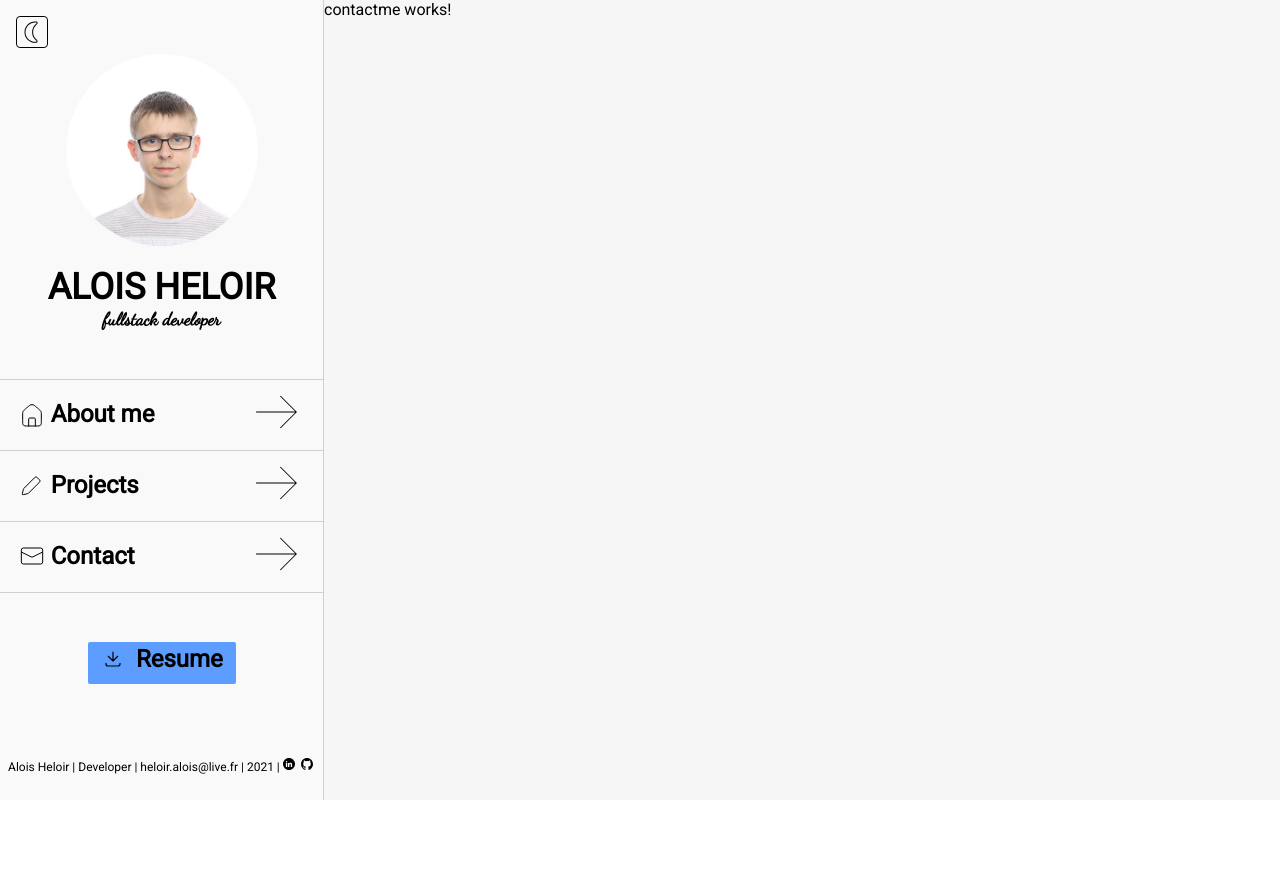
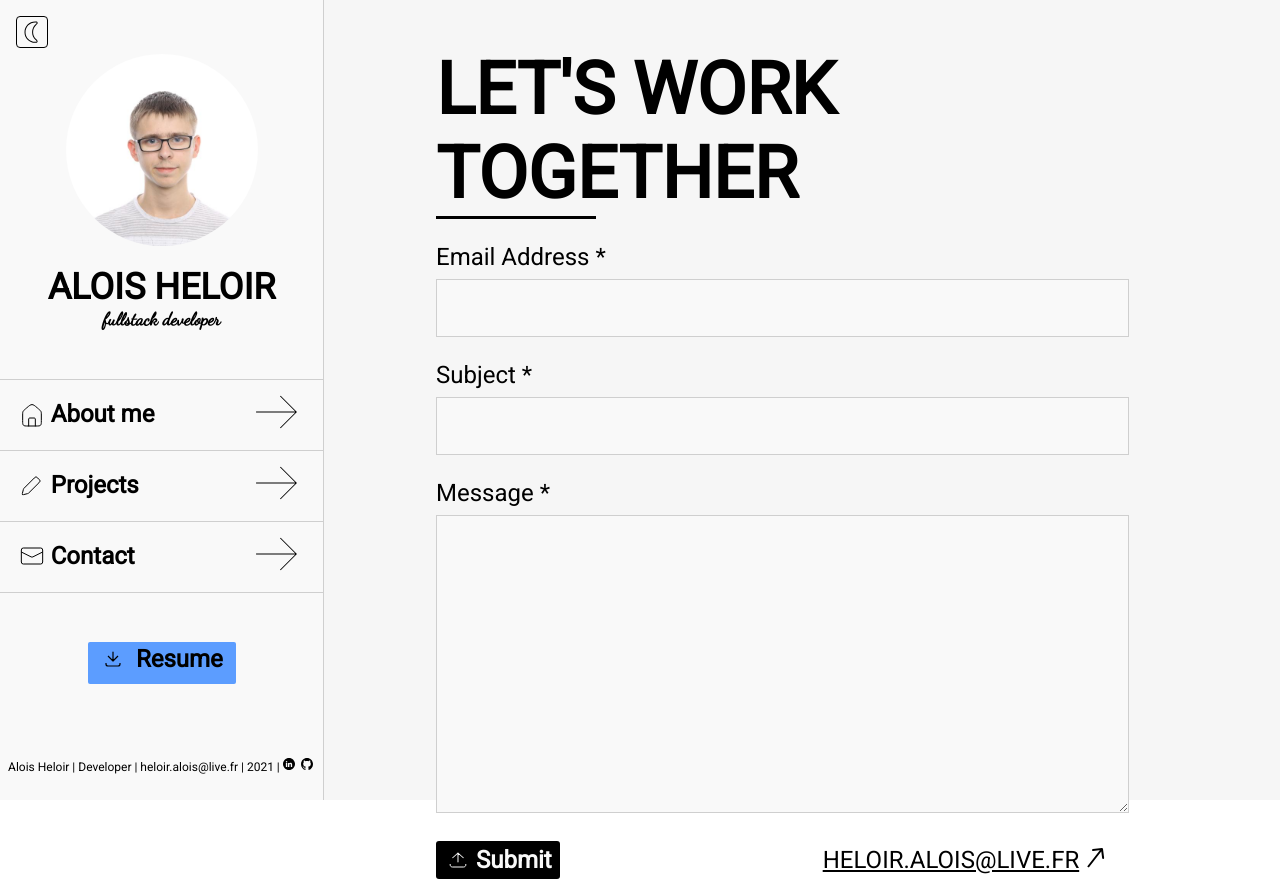
Before and after one commit to AloisH/portfolio, an Angular app: page /contact in a window 1280 px wide. Before the commit the page ends 800 px from the top, so only its background shows below. Built offline with nearby package versions, Linux system fonts and the light colour scheme.

Commit message:
Feature(Contact): Add contact page

```diff
--- a/src/app/contactme/contactme.component.html
+++ b/src/app/contactme/contactme.component.html
@@ -1 +1,48 @@
-<p>contactme works!</p>
+<div class="contact">
+  <h1>
+    LET'S WORK <br />
+    TOGETHER
+  </h1>
+  <div class="small-spacer"></div>
+
+  <form action="https://formspree.io/f/mdoylzpp" method="POST">
+    <div class="form">
+      <div class="item">
+        <h3>Email Address *</h3>
+        <input type="text" name="_replyto" />
+      </div>
+      <div class="item">
+        <h3>Subject *</h3>
+        <input type="text" name="_subject" />
+      </div>
+      <div class="item">
+        <h3>Message *</h3>
+        <textarea name="message" cols="30" rows="10"></textarea>
+      </div>
+      <div class="item last">
+        <div class="left">
+          <button class="submit-button" type="submit">
+            <div class="right">
+              <svg>
+                <use xlink:href="assets/icon/export.svg#icon-export"></use>
+              </svg>
+            </div>
+            <div class="left">Submit</div>
+          </button>
+        </div>
+        <div class="right">
+          <a href="mailto: heloir.alois@live.fr">
+            <div class="left">HELOIR.ALOIS@LIVE.FR</div>
+            <div class="right">
+              <svg>
+                <use
+                  xlink:href="assets/icon/pointy-arrow.svg#icon-pointy-arrow"
+                ></use>
+              </svg>
+            </div>
+          </a>
+        </div>
+      </div>
+    </div>
+  </form>
+</div>
--- a/src/app/contactme/contactme.component.scss
+++ b/src/app/contactme/contactme.component.scss
@@ -0,0 +1,130 @@
+.contact {
+  margin-left: 7rem;
+  margin-top: 3rem;
+
+  h1 {
+    font-family: Roboto;
+    font-style: normal;
+    font-weight: bold;
+    font-size: 4.5rem;
+    line-height: 5.25rem;
+    display: flex;
+    align-items: center;
+  }
+
+  .form {
+    .item {
+      margin-top: 1.5rem;
+
+      h3 {
+        font-family: Roboto;
+        font-style: normal;
+        font-weight: normal;
+        font-size: var(--text-size-large);
+        line-height: 1.75rem;
+        display: flex;
+        align-items: center;
+
+        margin-bottom: 0.5rem;
+      }
+
+      input {
+        width: 80%;
+        min-height: 2.5rem;
+        padding: 0.5rem;
+
+        background-color: var(--background-color);
+        border: 1px solid var(--outline);
+
+        font-size: var(--text-size-large);
+      }
+
+      textarea {
+        width: 80%;
+        min-height: 2.5rem;
+        padding: 0.5rem;
+
+        background-color: var(--background-color);
+        border: 1px solid var(--outline);
+
+        font-size: var(--text-size-large);
+      }
+    }
+
+    .last {
+      width: 80%;
+      display: flex;
+      justify-content: space-between;
+      align-items: center;
+
+      .submit-button {
+        background-color: var(--text-color);
+        color: var(--background-color);
+        border-radius: 3px;
+        border: none;
+
+        font-family: Roboto;
+        font-style: normal;
+        font-weight: bold;
+        font-size: var(--text-size-large);
+        line-height: 1.75rem;
+        display: flex;
+        align-items: center;
+        text-align: center;
+        justify-content: space-between;
+
+        padding: 0.3rem 0.5rem;
+
+        .right {
+          color: var(--background-color);
+          margin-right: 0.5rem;
+
+          width: 1em;
+          height: 1em;
+
+          svg {
+            use {
+              color: var(--background-color);
+            }
+            width: 1em;
+            height: 1em;
+          }
+        }
+
+        .left {
+          color: var(--background-color);
+        }
+      }
+
+      a {
+        font-family: Roboto;
+        font-style: normal;
+        font-weight: normal;
+        font-size: var(--text-size-large);
+        line-height: 1.75rem;
+        display: flex;
+        align-items: center;
+        text-align: right;
+        text-decoration-line: underline;
+
+        .right {
+          margin-left: 0.5rem;
+
+          width: 1em;
+          height: 1em;
+
+          svg {
+            width: 1em;
+            height: 1em;
+          }
+        }
+      }
+    }
+  }
+
+  .small-spacer {
+    border-top: 3px solid var(--text-color);
+    width: 10rem;
+    height: 0;
+  }
+}
--- a/src/styles.scss
+++ b/src/styles.scss
@@ -16,6 +16,7 @@
   margin: 0;
   padding: 0;
   font-family: "Roboto";
+  color: var(--text-color);
 
   transition: background-color 0.6s ease, color 1s ease;
 }
```
Also changed, not shown: src/assets/icon/export.svg (added), src/assets/icon/pointy-arrow.svg (added).
